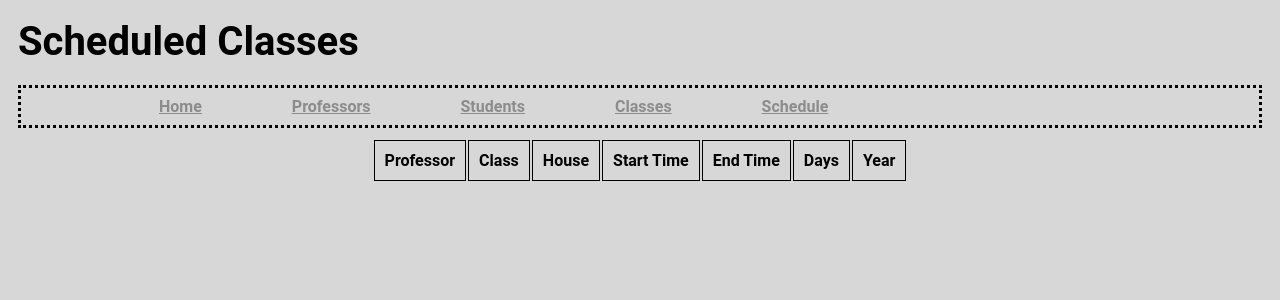
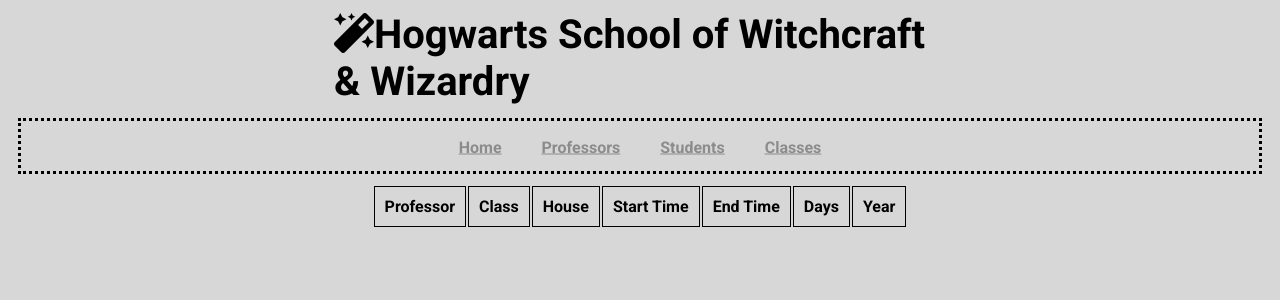
Before and after one commit to colburnh/cs361, a Django app: page /schedule/ in a window 1280 px wide. Shown: the top 300 px of the page. Run offline with Django 3.2, Linux system fonts and the light colour scheme; data that the repository does not hold is empty; some libraries are stand-ins or nearby versions.

Commit message:
Changed the Schedule CSS

```diff
--- a/HogwartsWebApp/hogwartsweb/static/schedule.css
+++ b/HogwartsWebApp/hogwartsweb/static/schedule.css
@@ -4,6 +4,40 @@
     padding: 10px;
     font-size: 40px;
     font-weight: bold;
+}
+
+.site-introduction{
+    color: rgb(0, 0, 0);
+    font-style:italic;
+    font-weight: bold;
+    margin: 0;
+    padding: 10px;
+    font-size: 15px;
+    font-weight: 100;
+}
+
+.titleContainer {
+  height: 100px;
+  position: relative;
+}
+
+.titleCenter {
+  margin: 0;
+  position: absolute;
+  top: 50%;
+  left: 50%;
+  -ms-transform: translate(-50%, -50%);
+  transform: translate(-50%, -50%);
+}
+
+.subtitleCenter {
+  display: none;
+  margin: 0;
+  position: absolute;
+  top: 50%;
+  left: 50%;
+  -ms-transform: translate(-50%, -50%);
+  transform: translate(-50%, -50%);
 }
 
 body{
@@ -18,7 +52,11 @@ a{
 }
 
 a:hover{
-    color: rgb(0, 17, 252);
+    color: rgb(0, 0, 0);
+	border-style: solid;
+	border-radius: 2px;
+	border-width: 1px;
+
 }
 
 .table,th,td{
@@ -48,13 +86,17 @@ tr:nth-child(even){
     padding: 20px;
     padding-top: 0px;
     padding-bottom: 0px;
-    overflow: auto;
     margin: 10px;
+	height: 50px;
+    position: relative;
 }
 
 .navlist{
-    text-indent: 50px;
-    margin: 0;
+    position: absolute;
+	top: 20%;
+    left: 50%;
+    -ms-transform: translate(-50%, -50%);
+    transform: translate(-50%, -50%);
     padding: 0;
 }
 
@@ -63,16 +105,17 @@ tr:nth-child(even){
     padding: 9px 18px;
 }
 
+
 .button{
     font-size: 16px;
     position:fixed;
-    right:100px;
+    right:10px;
     bottom:10px;
     background-color: white;
     color: black;
     border: 2px solid #e7e7e7;
 }
 
-.button:hover {
+.button:hover{
     background-color: #e7e7e7;
 }
--- a/HogwartsWebApp/hogwartsweb/templates/schedule.html
+++ b/HogwartsWebApp/hogwartsweb/templates/schedule.html
@@ -2,18 +2,25 @@
 <!DOCTYPE html>
 <head>
     <title>Professor</title>
+	<link href="https://fonts.googleapis.com/css?family=Roboto:100,400,700" rel="stylesheet">
+    <link rel="stylesheet" href="https://use.fontawesome.com/releases/v5.13.0/css/all.css" crossorigin="anonymous">
     <link rel="stylesheet" type="text/css" href="{% static 'schedule.css' %}" media="screen">
 </head>
-    <h1 class="site-title">Scheduled Classes</h1>
+     <header>
+		<div class="titleContainer">
+			<div class="titleCenter">
+				<h1 class="site-title"><i class="fa fa-magic"></i>Hogwarts School of Witchcraft & Wizardry</h1>
+			</div>
+		</div>
       <nav class="navbar">
         <ul class="navlist">
-                <li class="navitem navlink"><a href="{% url 'index' %}">Home</a></li>
+          <li class="navitem navlink" ><a href="{% url 'index' %}">Home</a></li>
           <li class="navitem navlink"><a href="{% url 'prof' %}">Professors</a></li>
-                <li class="navitem navlink"><a href="{% url 'student' %}">Students</a></li>
+          <li class="navitem navlink"><a href="{% url 'student' %}">Students<a></li>
           <li class="navitem navlink"><a href="{% url 'classes' %}">Classes</a></li>
-                <li class="navitem navlink"><a href="{% url 'schedule' %}">Schedule</a></li>
         </ul>
       </nav>
+    </header>
         <table class="center">
             <tr>
                 <th>Professor</th>
```
Lines whose indentation alone changed are shown as unchanged.
